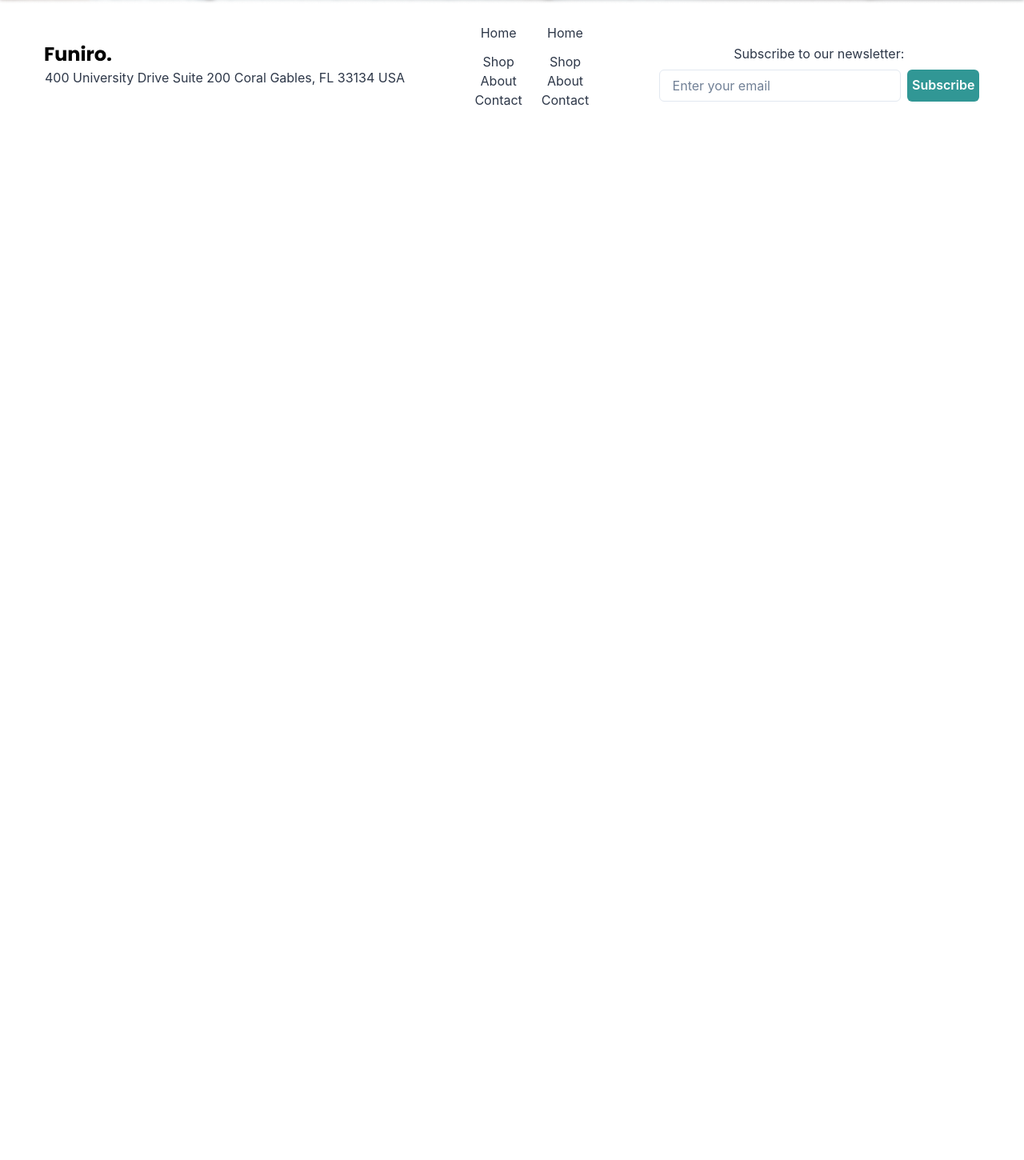
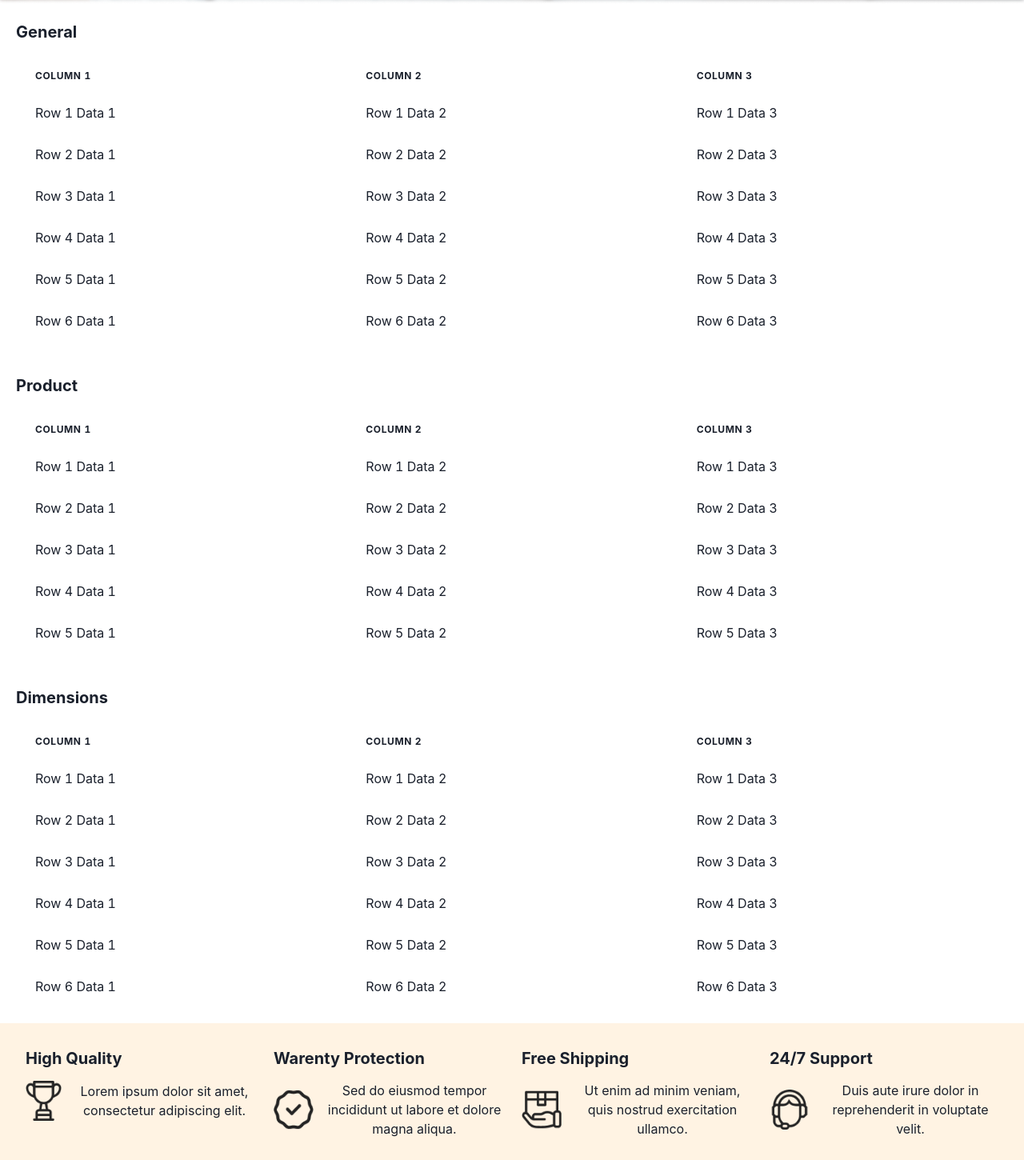
Before and after one commit to SamaMansour/furniro, a React (Create React App) app: page /compare in a window 1280 px wide. Shown: the part 360-1810 px from the top of the page at 80% size. Before the commit the page ends 800 px from the top, so only its background shows below. Built offline with nearby package versions, Linux system fonts and the light colour scheme.

Commit message:
Finish Product comparison

```diff
--- /dev/null
+++ b/src/components/ComparisionComponents/Dimensions/Dimensions.js
@@ -0,0 +1,37 @@
+import React from 'react';
+import { Box, Text, Table, Thead, Tbody, Tr, Th, Td } from "@chakra-ui/react";
+
+
+const Dimensions = () => {
+  return (
+    <Box p={5}>
+      {/* General Header */}
+      <Text fontSize="xl" fontWeight="bold" mb={5} textAlign="left">
+        Dimensions
+      </Text>
+
+      {/* Table */}
+      <Table variant="unstyled" size="md">
+        <Thead>
+          <Tr>
+            <Th>Column 1</Th>
+            <Th>Column 2</Th>
+            <Th>Column 3</Th>
+          </Tr>
+        </Thead>
+        <Tbody>
+          {[...Array(6)].map((_, rowIndex) => (
+            <Tr key={rowIndex}>
+              <Td>Row {rowIndex + 1} Data 1</Td>
+              <Td>Row {rowIndex + 1} Data 2</Td>
+              <Td>Row {rowIndex + 1} Data 3</Td>
+            </Tr>
+          ))}
+        </Tbody>
+      </Table>
+    </Box>
+  );
+
+}
+
+export default Dimensions
--- /dev/null
+++ b/src/components/ComparisionComponents/General/General.js
@@ -0,0 +1,35 @@
+import React from "react";
+import { Box, Text, Table, Thead, Tbody, Tr, Th, Td } from "@chakra-ui/react";
+
+const General = () => {
+  return (
+    <Box p={5}>
+      {/* General Header */}
+      <Text fontSize="xl" fontWeight="bold" mb={5} textAlign="left">
+        General
+      </Text>
+
+      {/* Table */}
+      <Table variant="unstyled" size="md">
+        <Thead>
+          <Tr>
+            <Th>Column 1</Th>
+            <Th>Column 2</Th>
+            <Th>Column 3</Th>
+          </Tr>
+        </Thead>
+        <Tbody>
+          {[...Array(6)].map((_, rowIndex) => (
+            <Tr key={rowIndex}>
+              <Td>Row {rowIndex + 1} Data 1</Td>
+              <Td>Row {rowIndex + 1} Data 2</Td>
+              <Td>Row {rowIndex + 1} Data 3</Td>
+            </Tr>
+          ))}
+        </Tbody>
+      </Table>
+    </Box>
+  );
+};
+
+export default General;
--- /dev/null
+++ b/src/components/ComparisionComponents/Product/Product.js
@@ -0,0 +1,36 @@
+import React from 'react';
+import { Box, Text, Table, Thead, Tbody, Tr, Th, Td } from "@chakra-ui/react";
+
+
+const Product = () => {
+  return (
+    <Box p={5}>
+      {/* General Header */}
+      <Text fontSize="xl" fontWeight="bold" mb={5} textAlign="left">
+        Product
+      </Text>
+
+      {/* Table */}
+      <Table variant="unstyled" size="md">
+        <Thead>
+          <Tr>
+            <Th>Column 1</Th>
+            <Th>Column 2</Th>
+            <Th>Column 3</Th>
+          </Tr>
+        </Thead>
+        <Tbody>
+          {[...Array(5)].map((_, rowIndex) => (
+            <Tr key={rowIndex}>
+              <Td>Row {rowIndex + 1} Data 1</Td>
+              <Td>Row {rowIndex + 1} Data 2</Td>
+              <Td>Row {rowIndex + 1} Data 3</Td>
+            </Tr>
+          ))}
+        </Tbody>
+      </Table>
+    </Box>
+  );
+}
+
+export default Product
--- a/src/layouts/ProductComparision/ProductComparision.js
+++ b/src/layouts/ProductComparision/ProductComparision.js
@@ -1,10 +1,20 @@
 import React from 'react'
 import ComparisonHeader from '../../components/ComparisionComponents/ComparisonHeader/ComparisonHeader'
+import General from '../../components/ComparisionComponents/General/General';
+import Product from '../../components/ComparisionComponents/Product/Product';
+import Dimensions from '../../components/ComparisionComponents/Dimensions/Dimensions';
+import BeforeFooter from '../../components/ShopComponents/BeforeFooter/BeforeFooter';
 
 const ProductComparision = () => {
   return (
-    <ComparisonHeader/>
-  )
+    <>
+      <ComparisonHeader />
+      <General />
+      <Product/>
+      <Dimensions/>
+      <BeforeFooter/>
+    </>
+  );
 }
 
 export default ProductComparision
```
